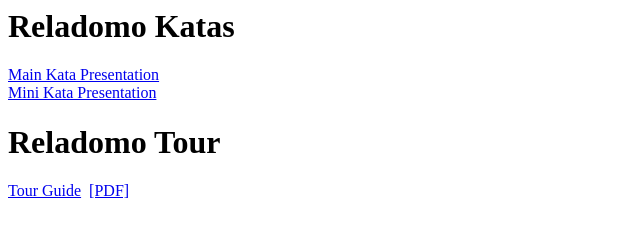
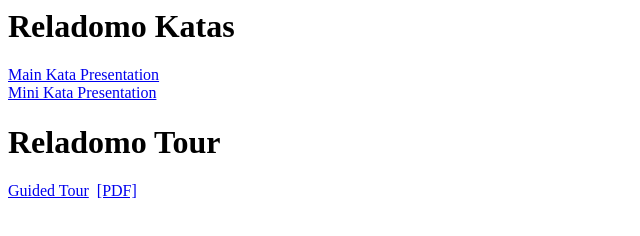
Before and after one commit to goldmansachs/reladomo-kata, a plain HTML site: page index.html in a window 1280 px wide. Shown: the full height of the page, 0-640 px from the left. Drawn offline with Linux system fonts and the light colour scheme.

Commit message:
Update index.html

```diff
--- a/index.html
+++ b/index.html
@@ -6,6 +6,6 @@
 <a href="mini-kata-presentation/MiniKataPresentation.xhtml">Mini Kata Presentation</a>
 <br/>
 <h1>Reladomo Tour</h1>
-<a href="reladomo-tour-docs/tour-guide.html">Tour Guide</a>&nbsp;&nbsp;<a href="reladomo-tour-docs/tour-guide.pdf">[PDF]</a>
+<a href="reladomo-tour-docs/tour-guide.html">Guided Tour</a>&nbsp;&nbsp;<a href="reladomo-tour-docs/tour-guide.pdf">[PDF]</a>
 </body>
 </html>
```
